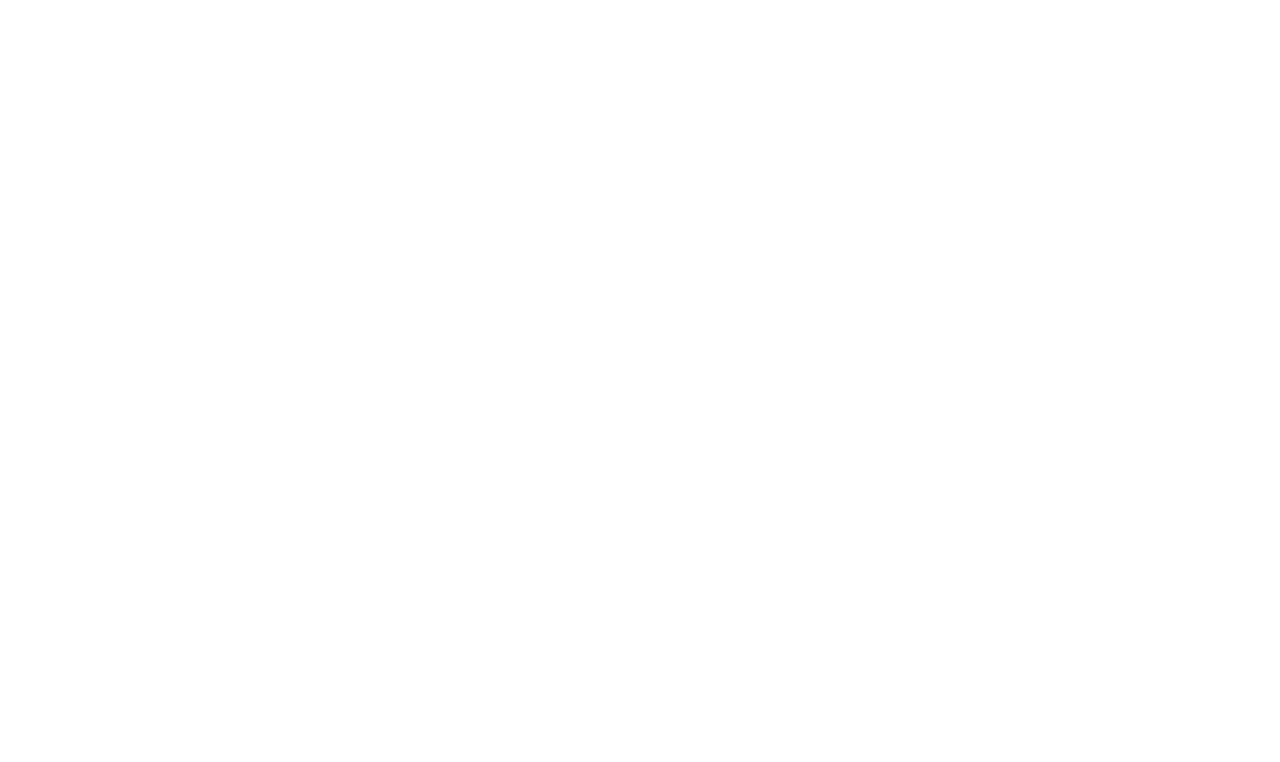
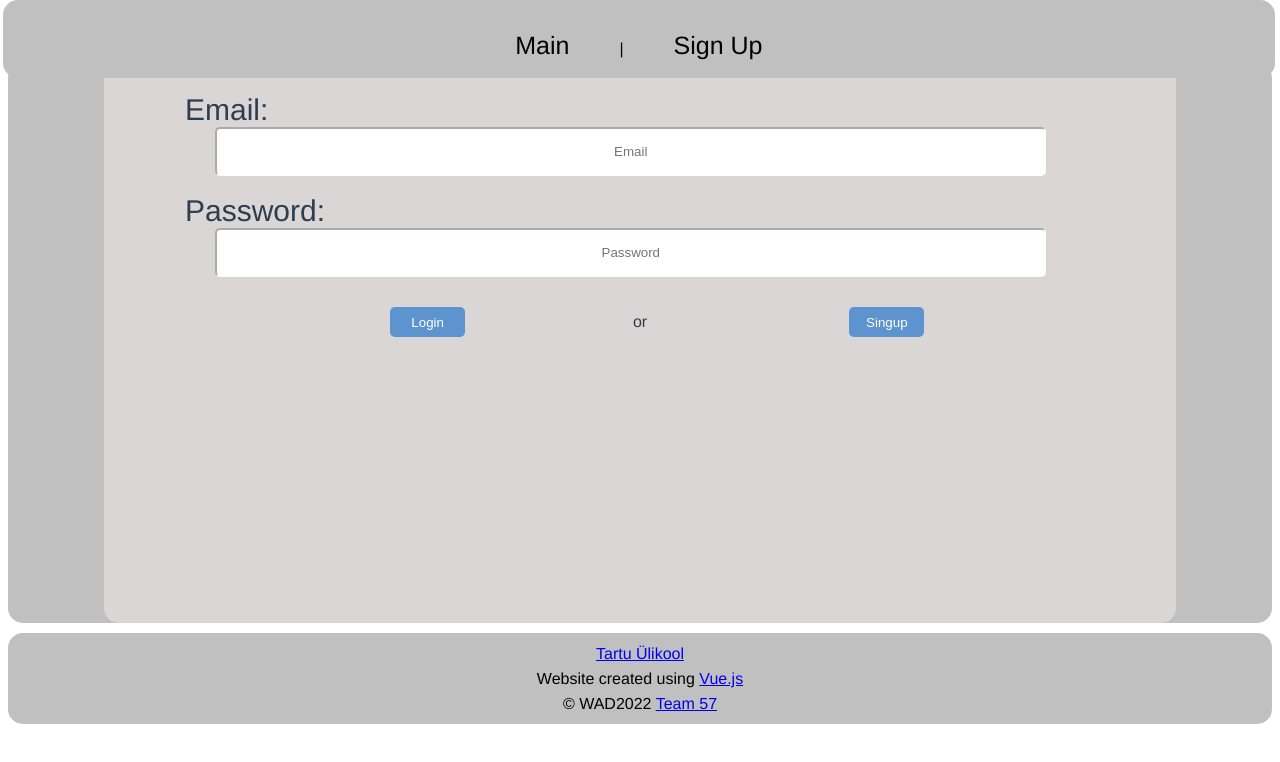
Before and after one commit to anderpm/wad-homework3-team57, a Vue app: page /#/login in a window 1280 px wide. Before the commit this address had no page. Shown: the top 762 px of the page. Built offline with nearby package versions, Linux system fonts and the light colour scheme.

Commit message:
login and singup structures

```diff
--- a/src/components/Form.vue
+++ b/src/components/Form.vue
@@ -1,14 +1,21 @@
 <template>
+  <div class="post">
     <form class="form" >
 
+        <label>Email: </label>
         <input type="email" name="email" v-model="email" @input="validateEmail" placeholder="Email" id="inputemail"><br>
+
+
+        <label>Password: </label>
         <input type="password" v-model="password" @input="checkPassword"  autocomplete="off" placeholder="Password" /><br>
-        <input type="submit" name="login" placeholder="Login" value="Login" id="submit" :disabled="!valid_password"><br>
+
+        <input type="submit" name="login" placeholder="Login" value="Singup" id="submit" :disabled="!valid_password"><br>
         <p class = "error" v-if="!this.valid_mail">Email is invalid!</p>
         <p class = "error" v-if="!this.valid_password">Password is invalid!</p>
 
     </form>
-  </template>
+  </div>
+</template>
 
   <script>
   export default {
@@ -97,10 +104,52 @@
         margin: 0 10px;
     }
 
-    .form {
-      margin-top: 100px;
+    label{
+      font-size: 30px;
+      margin-left: 5%;
     }
 
+    .form {
+      height: 500px;
+      padding: 30px;
+      text-align: left;
+      background-color: rgb(218, 214, 214);
+      border-radius: 15px;
+      width: 80%;
+      display:table;/* shrinks to fit conntent */
+      margin:auto;
+      margin-top: 5%;
+    }
+
+    .form input[type = "submit"] {
+      background-color: #5d94cf;
+      border: 0px;
+      color: white;
+      height: 30px;
+      width: 75px;
+      margin-top: 12px;
+      border-radius: 5px;
+      cursor: auto;
+      margin-left: 46%;
+    }
+
+    .form input[type = "email"], .form input[type = "password"] {
+      display: block;
+      padding: 10px 9px;
+      width: 80%;
+      border-radius: 5px;
+      border-color: white;
+      text-align: center;
+      margin-left: 8%;
+      height:5%;
+      width:80%;
+    }
+    .post{
+        background-color: rgb(192, 192, 192);
+        border-radius: 15px;
+        text-align: left;
+
+    }
     .error{
       color:darkred;
       font-weight: 800;
--- a/src/components/Header.vue
+++ b/src/components/Header.vue
@@ -4,7 +4,7 @@
         <ul class="nav">
             <li><router-link to="/" class="link">Main</router-link></li>
             <li><a class="verticalBar">|</a></li>
-            <li><router-link to="/signup" class="link">Sign Up</router-link></li>
+            <li><router-link to="/login" class="link">Sign Up</router-link></li>
         </ul>
     </div>
   </template>
--- /dev/null
+++ b/src/components/LogIn.vue
@@ -0,0 +1,176 @@
+<template>
+    <div class="post">
+      <form class="form" >
+
+        <label>Email: </label>
+        <input type="email" name="email" v-model="email" @input="validateEmail" placeholder="Email" id="inputemail"><br>
+
+
+        <label>Password: </label>
+        <input type="password" v-model="password" @input="checkPassword"  autocomplete="off" placeholder="Password" /><br>
+        <ul class="nav">
+            <li><input type="submit" name="login" placeholder="Login" value="Login" id="submit" :disabled="!valid_password"></li>
+            <li> or</li>
+            <li><router-link to="/signup" class="link"><button class="button">Singup</button></router-link></li>
+        </ul>
+        <p class = "error" v-if="!this.valid_mail">Email is invalid!</p>
+        <p class = "error" v-if="!this.valid_password">Password is invalid!</p>
+
+      </form>
+    </div>
+  </template>
+
+    <script>
+    export default {
+      name: 'Form',
+      props: {
+          email: "",
+          password: null,
+          alert: "",
+          contains_eight_characters: false,
+          over15: false,
+          contains_uppercase: false,
+          contains_special_character: false,
+          valid_password: true,
+          valid_mail: true,
+          specialChar: false
+      },
+      data(){
+        return{
+          password: null,
+          password_length: 0,
+          contains_eight_characters: false,
+          contains_number: false,
+          contains_uppercase: false,
+          contains_special_character: false,
+          valid_password: true,
+          valid_mail: true,
+          email: '',
+          specialChar: false
+        }
+      },
+
+  methods: {
+    validateEmail() {
+      console.log(this.email)
+      const format = /^\w+([\.-]?\w+)*@\w+([\.-]?\w+)*(\.\w{2,3})+$/;
+      if(this.email.length > 5){
+        console.log("here")
+        this.valid_mail = format.test(this.email)
+      }else{
+        this.valid_mail = true
+      }
+    }
+    ,
+
+    checkPassword() {
+      this.password_length = this.password.length;
+      const format = /[ !@#$%^&*()_+\-=\[\]{};':"\\|,.<>\/?]/;
+      this.specialChar = format.test(this.password)
+
+      if (this.password_length < 8) {
+        this.over8 = false;
+      }else{
+        this.over8 = true;
+      }
+      if (this.password_length > 14) {
+        this.under15 = false;
+      }else{
+        this.under15 = true;
+      }
+
+      if(this.password.length > 1){
+        this.valid_password = this.specialChar && this.over8 && this.under15
+
+      }
+      console.log(this.valid_password)
+
+    }
+
+  }
+  }
+    </script>
+
+
+
+    <!-- Add "scoped" attribute to limit CSS to this component only -->
+    <style scoped>
+
+      ul {
+          margin: 0;
+          padding: 0;
+          list-style: none;
+          text-align: center;
+      }
+
+      li {
+          display: inline-block;
+          margin: 0 10%;
+      }
+
+      label{
+        font-size: 30px;
+        margin-left: 5%;
+      }
+
+      .form {
+        height: 500px;
+        padding: 30px;
+        text-align: left;
+        background-color: rgb(218, 214, 214);
+        border-radius: 15px;
+        width: 80%;
+        display:table;/* shrinks to fit conntent */
+        margin:auto;
+        margin-top: 5%;
+      }
+
+      .form input[type = "submit"] {
+        background-color: #5d94cf;
+        border: 0px;
+        color: white;
+        height: 30px;
+        width: 75px;
+        margin-top: 12px;
+        border-radius: 5px;
+        cursor: auto;
+        margin-left: 46%;
+      }
+
+      .form input[type = "email"], .form input[type = "password"] {
+        display: block;
+        padding: 10px 9px;
+        width: 80%;
+        border-radius: 5px;
+        border-color: white;
+        text-align: center;
+        margin-left: 8%;
+        height:5%;
+        width:80%;
+      }
+      .post{
+          background-color: rgb(192, 192, 192);
+          border-radius: 15px;
+          text-align: left;
+
+      }
+      .error{
+        color:darkred;
+        font-weight: 800;
+      }
+
+      .button{
+        background-color: #5d94cf;
+        border: 0px;
+        color: white;
+        height: 30px;
+        width: 75px;
+        margin-top: 12px;
+        border-radius: 5px;
+        cursor: auto;
+      }
+
+      /* class selectors */
+
+
+  </style>
--- a/src/router/index.js
+++ b/src/router/index.js
@@ -14,6 +14,14 @@
     // this generates a separate chunk (about.[hash].js) for this route
     // which is lazy-loaded when the route is visited.
     component: () => import(/* webpackChunkName: "about" */ '../views/SignUpView.vue')
+  },
+  {
+    path: '/login',
+    name: 'login',
+    // route level code-splitting
+    // this generates a separate chunk (about.[hash].js) for this route
+    // which is lazy-loaded when the route is visited.
+    component: () => import(/* webpackChunkName: "about" */ '../views/LogInView.vue')
   }
 ]
 
--- /dev/null
+++ b/src/views/LogInView.vue
@@ -0,0 +1,26 @@
+<template>
+    <div class="login">
+      <Header/>
+      <LogIn/>
+      <Footer/>
+    </div>
+  </template>
+
+  <script>
+  // @ is an alias to /src
+  import Header from '@/components/Header.vue'
+  import Footer from '@/components/Footer.vue'
+  import HelloWorld from '@/components/HelloWorld.vue'
+  import LogIn from '@/components/LogIn.vue'
+
+
+  export default {
+    name: 'LogInView',
+    components: {
+      Header,
+      Footer,
+      HelloWorld,
+      LogIn
+    }
+  }
+  </script>
```
